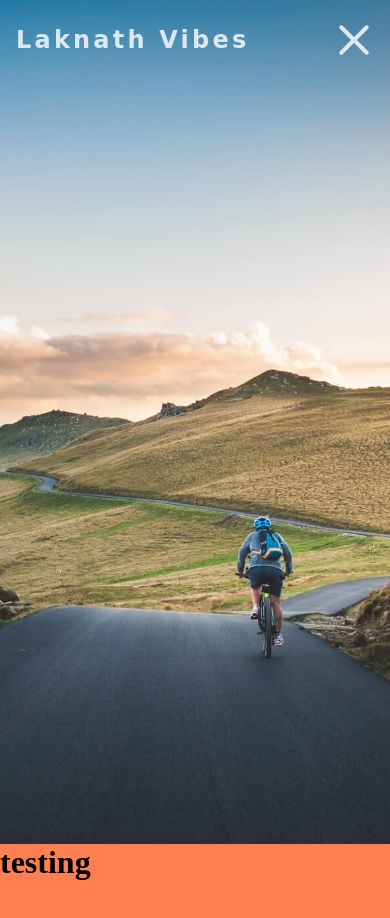
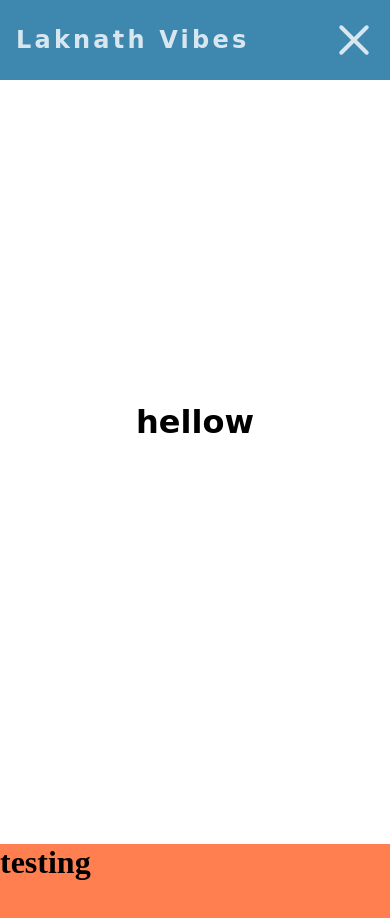
Before and after one commit to Buddhikahettiarachchi/Laknath-Vibes, a website: page index.html in a window 390 px wide. Both pictures are taken after a click on the element 354 px from the left and 40 px from the top of the page. Drawn offline with nearby package versions, Linux system fonts and the light colour scheme; a web font is replaced by a local one.

Commit message:
made mobile website partially

```diff
--- a/index.html
+++ b/index.html
@@ -19,7 +19,7 @@
 </head>
 
 <body>
-    <div class="navigation">
+    <div class="navigation" id="navigation">
         <div class="nav-bar">
             <div class="logo">
               <h2>Laknath Vibes</h2>
@@ -32,6 +32,9 @@
         </div>
     </div>
     <main>
+        <div class="banner-overlay-hidden">
+            <h1>hellow</h1>
+        </div>
         <div class="banner">
 
         </div>
--- a/index.js
+++ b/index.js
@@ -1,11 +1,21 @@
+
+//toggle button function
+
 $(document).ready(function () {
-  $("#nav-icon1,#nav-icon2,#nav-icon3,#nav-icon4").click(function () {
+  $("#nav-icon1").click(function () {
     $(this).toggleClass("open");
+    console.log("btn clicked")
+    $( "#navigation" ).toggleClass("toggle-nav-bar-color");
+    $(".banner-overlay-hidden").toggleClass("banner-overlay-toggle");
   });
 });
-$(window).scroll(function () {
-  if ($(window).scrollTop() >= '250') {
-    console.log("from top");
-  }
-});
-console.log("Width: " + screen.width + ": Height: " + screen.height);
+
+//scroll function
+
+// $(window).scroll(function () {
+//   if ($(window).scrollTop() > '250' && $(window).scrollTop() < '300') {
+//     console.log($(window).scrollTop());
+//     $( "#navigation" ).toggleClass("hide-navigation");
+//   }
+// });
+// console.log("Width: " + screen.width + ": Height: " + screen.height);
--- a/style.scss
+++ b/style.scss
@@ -16,8 +16,19 @@ html,body{
   position: fixed;
   width: 100%;
   height:5rem;
-  z-index: 1;
+  z-index:10;
 }
+
+.toggle-nav-bar-color{
+  background-color: #3E87AF;
+  transition-property: background-color;
+  transition-duration: 0.5s;
+  transition-timing-function: linear;
+}
+
+// .hide-navigation{
+//   display:none;
+// }
 
 .nav-bar{
   width:100%;
@@ -125,6 +136,7 @@ main{
   height: 100%;
   max-width:900px;
   margin: auto;
+  background-color: chartreuse;
 
 }
 //navigatino styling end
@@ -141,6 +153,30 @@ main{
 
 }
 
+//banner styling end
+
+//banner-overlay styling start
+.banner-overlay-hidden{
+  font-family: 'Chilanka', cursive;
+  position: fixed;
+  width:100%;
+  transform:translateY(100vh);
+  height:100vh;
+  background-color: rgb(255, 255, 255);
+  z-index:5;
+  opacity:0;
+  opacity: 0;
+  transition:opacity 1s, transform 0.5s;
+  transition-timing-function: ease;
+  display:flex;
+  justify-content: center;
+  align-items: center;
+}
+
+.banner-overlay-toggle{
+ opacity:1;
+ transform: translateY(0vh);
+}
 
 
-//banner styling end
+//banner-overlay styling end
```
Also changed, not shown: style.css, 1 other file.
